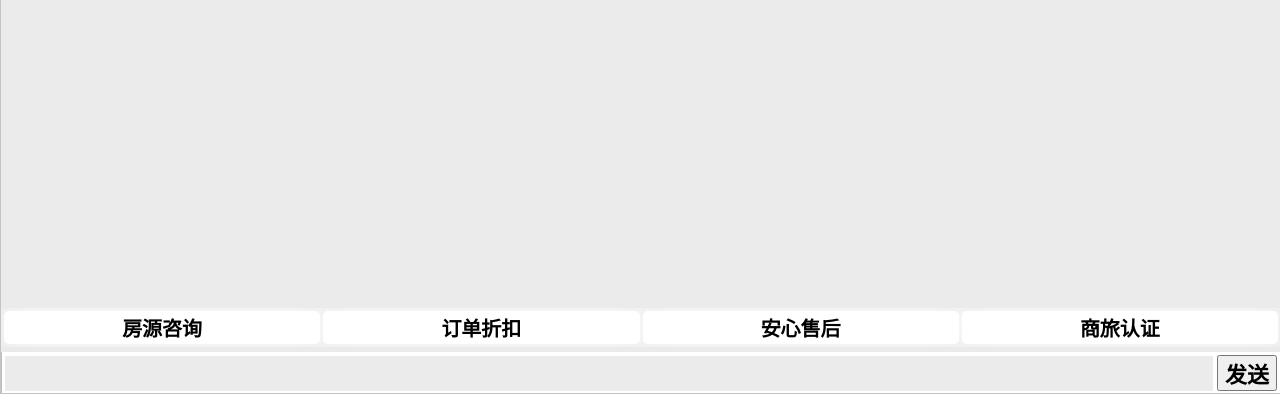
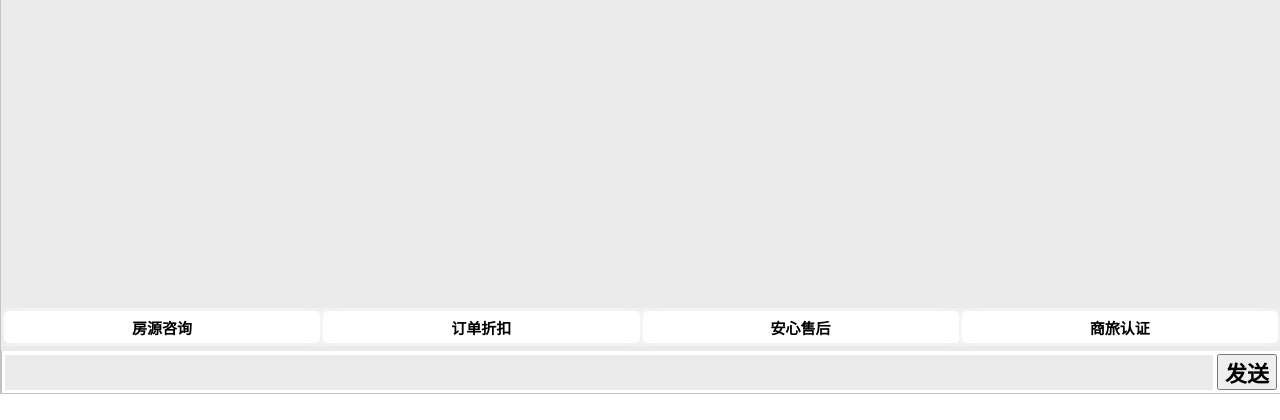
Before and after one commit to wxxhub/modules, a Django app: page /index/ in a window 1280 px wide. Shown: the part 380-800 px from the top of the page. Run offline with Django 3.2, Linux system fonts and the light colour scheme; lists and menus that the app fills with data are empty.

```diff
--- a/static/css/index.css
+++ b/static/css/index.css
@@ -95,8 +95,8 @@ body {
 }
 
 #table1 input{
-    font-size: 20px;
-    font-weight: 800;
+    font-size: 15px;
+    font-weight: 700;
 }
 
 #table2{
@@ -111,7 +111,7 @@ body {
     margin: 0px;
     padding: 0px;
     border: 0px;
-
+    size: 5;
     background-color: #b1b1b142;
 }
 
@@ -160,8 +160,8 @@ body {
 
 .message{
     background-color: #fffffff3;
-    /* width: auto; */
-    /* min-width: 10px; */
+    width: auto;
+    min-width: 10px;
     height: auto;
     min-height: 20px;
     float: left;
```
